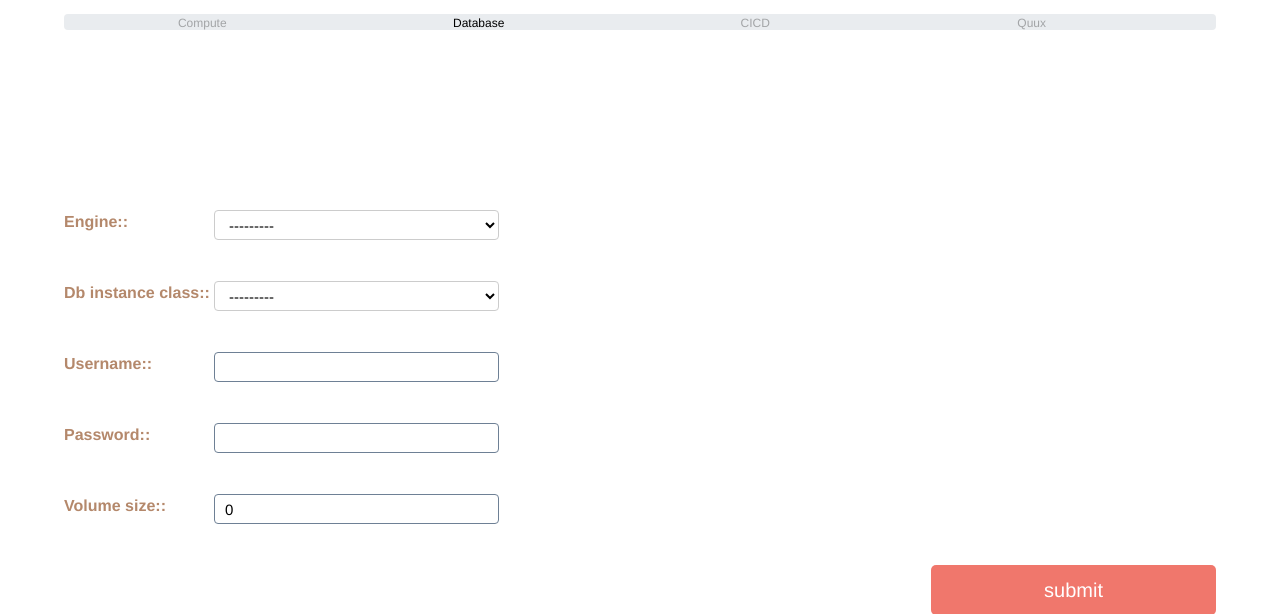
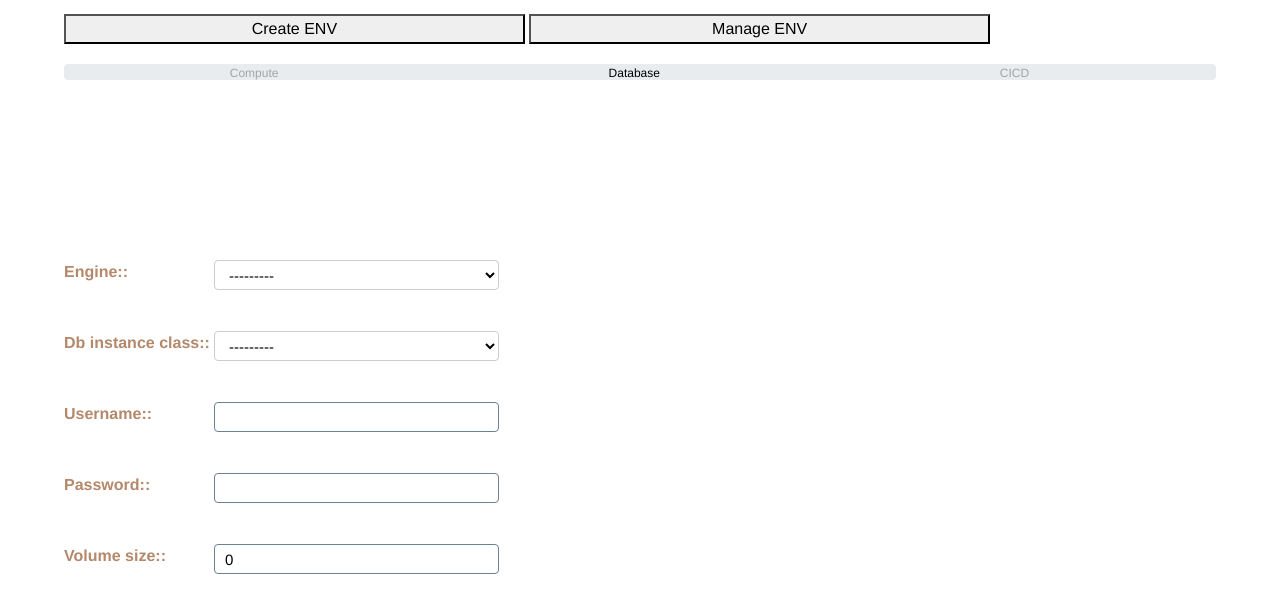
Before and after one commit to PatelFarhaan/Terraform-Integration-Platform, a Django app: page /aws/infradb/ in a window 1280 px wide. Shown: the part 56-670 px from the top of the page. Run offline with Django 3.2, Linux system fonts and the light colour scheme; some libraries are stand-ins or nearby versions.

Commit message:
chnges done

```diff
--- a/templates/infradatabase.html
+++ b/templates/infradatabase.html
@@ -1,5 +1,8 @@
 {% extends 'base.html' %}
-{{% block javascript %}
+
+
+
+{% block javascript %}
 <script>
   /*
   window.onload = function() {
@@ -49,7 +52,10 @@
 
 {% block content %}
 
-<ol class="progress" data-steps="4">
+<a href="{% url 'aws:createenv' %}"><button class="button2">Create ENV</button></a>
+<a href="{% url 'aws:manageenv' %}"><button class="button2">Manage ENV</button></a>
+
+<ol class="progress" data-steps="3">
     <li class="done">
         <span class="name">Compute</span>
         <span class="step"><span>1</span></span>
@@ -58,14 +64,11 @@
         <span class="name">Database</span>
         <span class="step"><span>2</span></span>
     </li>
-    <li class="done">
+    <li class="">
         <span class="name">CICD</span>
         <span class="step"><span>3</span></span>
     </li>
-    <li>
-        <span class="name">Quux</span>
-        <span class="step"><span>4</span></span>
-    </li>
+
 </ol>
 <p>&nbsp;</p>
 <p>&nbsp;</p>
```
Also changed, not shown: templates/infracicd.html (+5 -5 lines), templates/infraservice.html (+7 -7 lines).
